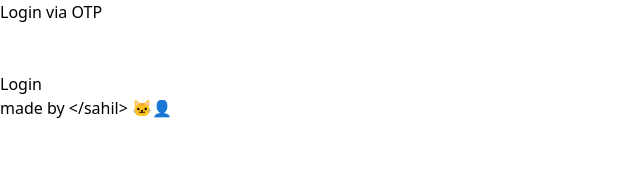
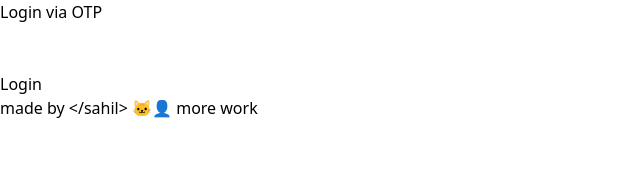
Before and after one commit to sahiwl/otpLogin, a React (Vite) app: page /otp in a window 1280 px wide. Shown: the top 187 px of the page, without its empty margins (0-640 px from the left). Built offline with nearby package versions, Linux system fonts and the light colour scheme.

Commit message:
updated content

```diff
--- a/src/components/OTP.tsx
+++ b/src/components/OTP.tsx
@@ -18,7 +18,9 @@ export default function OTP(){
             </div>
         </div>
         <div className="flex justify-center">
-            <div className="font-semibold">made by<a href="https://github.com/sahiwl" className="text-sky-600 font-semibold" > {me} 🐱‍👤</a> </div>
+            <div className="font-semibold">made by<a href="https://github.com/sahiwl" className="text-sky-600 font-semibold" > {me} 🐱‍👤
+            more work</a> </div>
+
         </div>
     </div>
 
```
